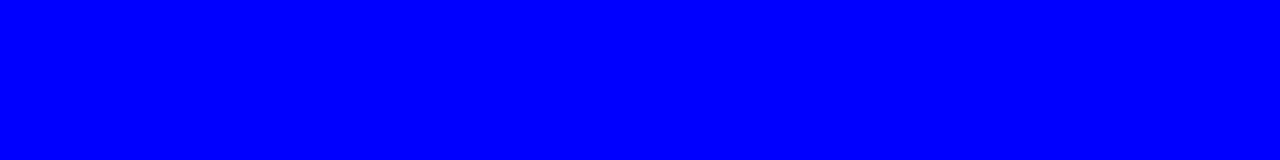
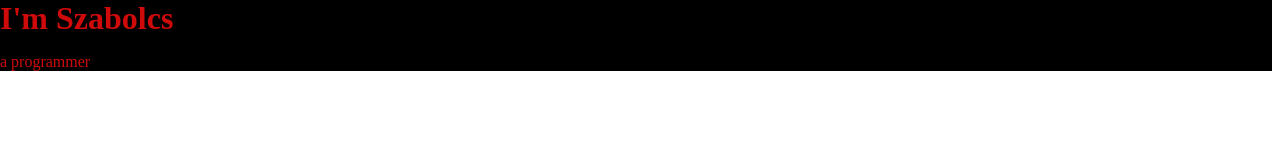
Before and after one commit to Borbiro/CSS-My-Site, a plain HTML site: page index.html in a window 1280 px wide. Drawn offline with Linux system fonts and the light colour scheme.

Commit message:
Div, boxes

```diff
--- a/CSS/styles.css
+++ b/CSS/styles.css
@@ -1,3 +1,15 @@
+div {
+  background-color: #000000;
+  color: #CF0A0A;
+}
+
 body {
-  background-color: blue;
+  margin-top: 0px;
+  margin-bottom: 0px;
+  margin-left: 0px;
 }
+
+h1 {
+  margin-top: 0px;
+  margin-bottom: 0px;
+}
--- a/index.html
+++ b/index.html
@@ -3,9 +3,14 @@
   <head>
     <meta charset="utf-8">
     <title>Szabolcs's site</title>
-    <link rel="stylesheet" href="css/styles.css">
+    <link rel="stylesheet" href="CSS/styles.css">
+    <link rel="icon" href="favicon.ico">
   </head>
   <body>
+    <div class="">
+      <h1>I'm Szabolcs</h1>
+      <p>a programmer</p>
+    </div>
 
   </body>
 </html>
```
Also changed, not shown: favicon.ico (added).
